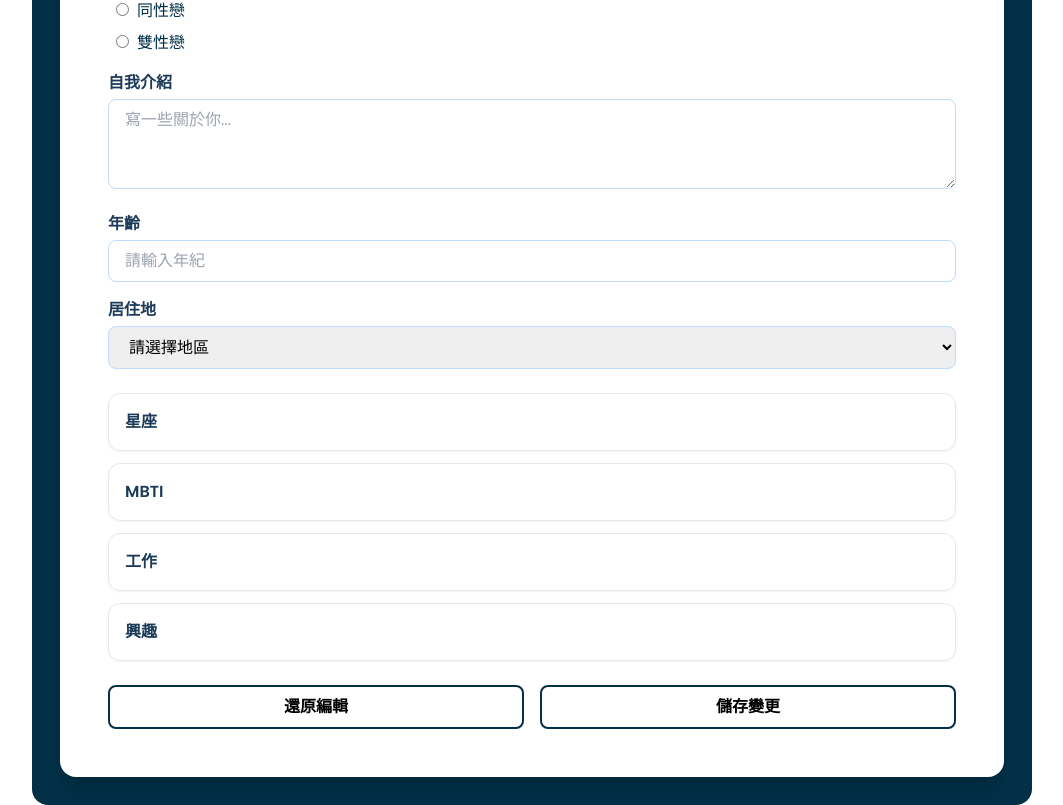
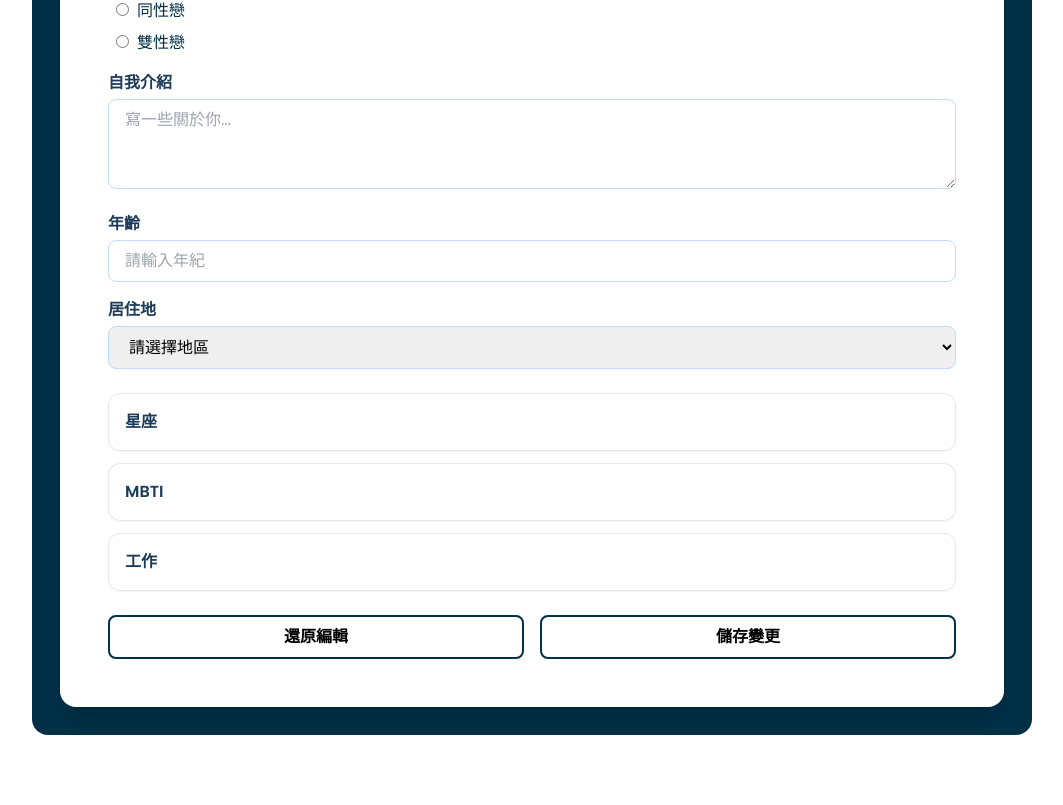
Before and after one commit to Kizuna-team/frontend, a Vue app: page /edit-profile in a window 1280 px wide. Shown: the part 575-1380 px from the top of the page, without its empty margins (108-1171 px from the left). After the commit the page ends 1310 px from the top, so only its background shows below. Built offline with nearby package versions, Linux system fonts and the light colour scheme; no server answers; sample sign-in values are in the browser's storage.

Commit message:
removed interests field

```diff
--- a/src/views/EditProfileView.vue
+++ b/src/views/EditProfileView.vue
@@ -14,7 +14,6 @@ const cards = [
   { title: "星座" },
   { title: "MBTI" },
   { title: "工作" },
-  { title: "興趣" },
 ];
 
 const zodiacOptions = [
```
